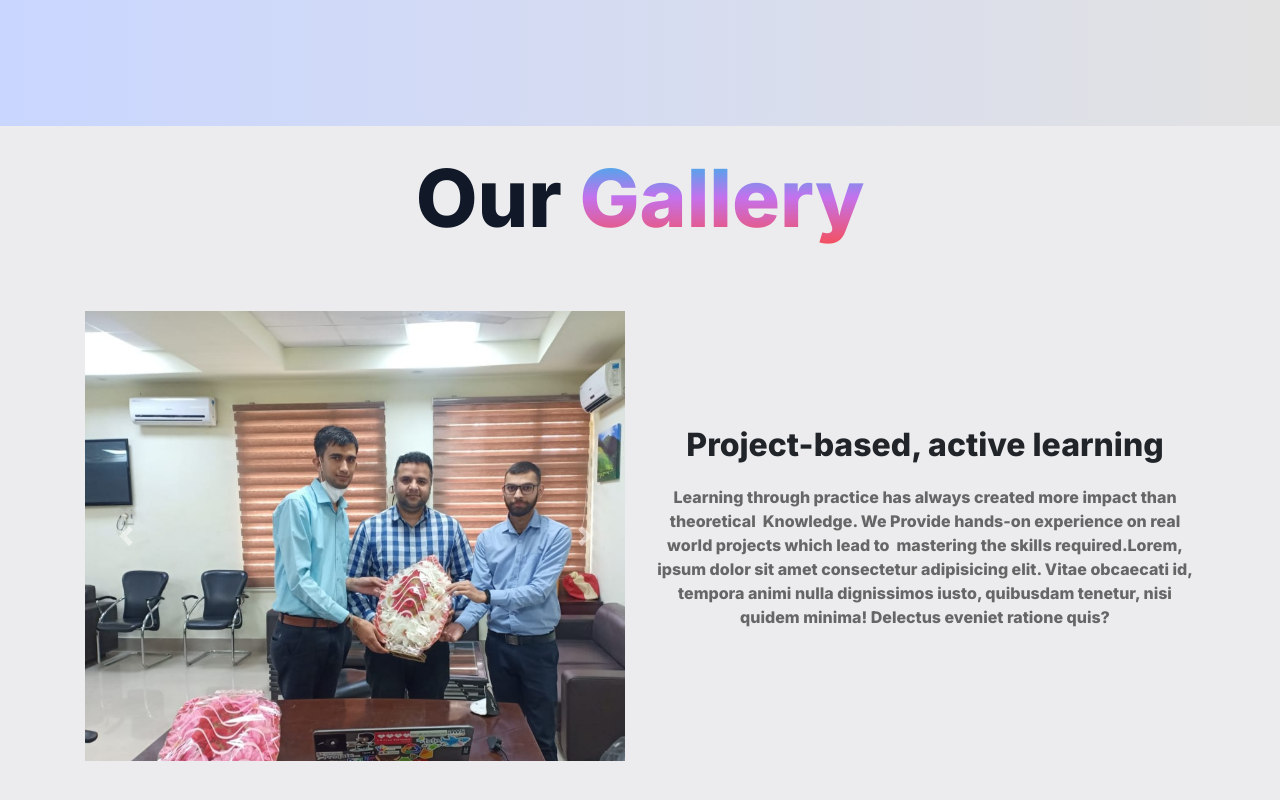
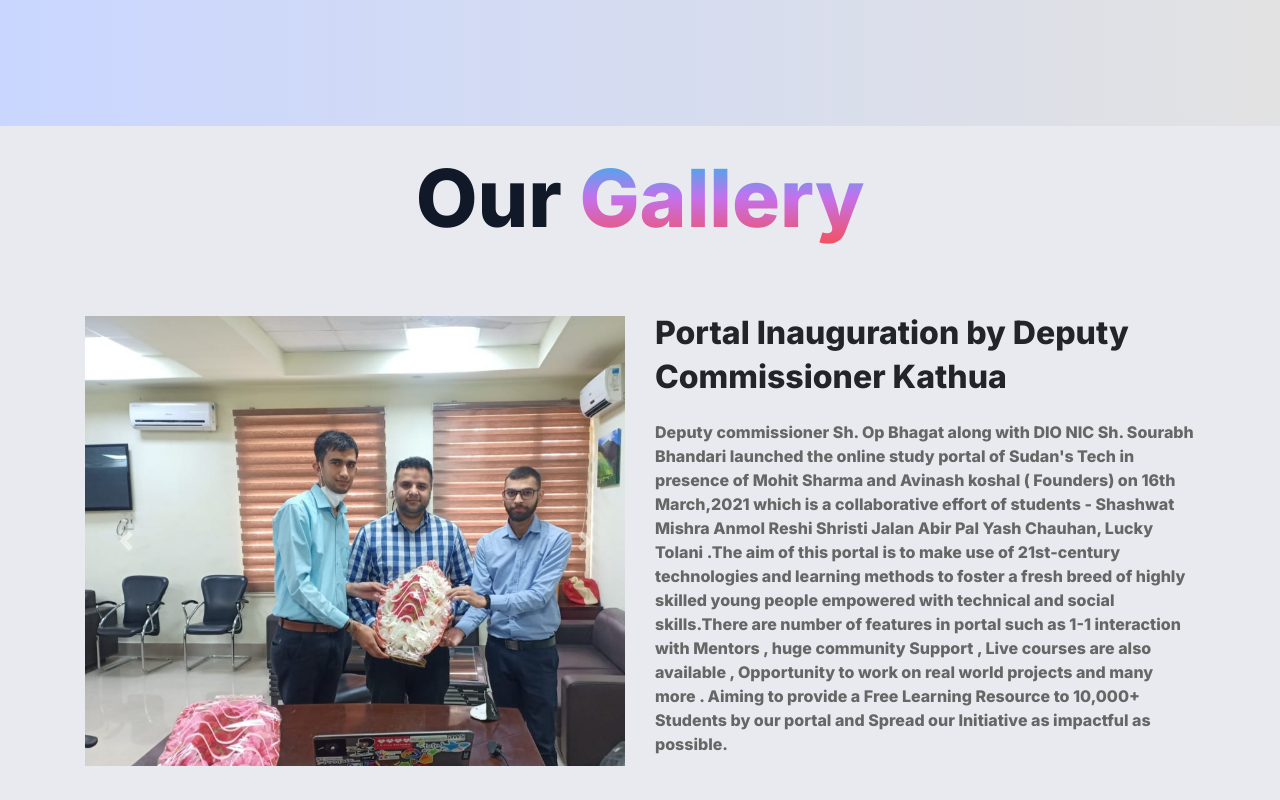
Before and after one commit to Sudan-s-Tech/Sudan-s-Tech-Website, a React (Create React App) app in the folder client/: page / in a window 1280 px wide. Shown: the part 4460-5260 px from the top of the page. Built offline with nearby package versions, Linux system fonts and the light colour scheme.

Commit message:
gallery part completed

```diff
--- a/client/src/components/Impact/impact.css
+++ b/client/src/components/Impact/impact.css
@@ -1,7 +1,7 @@
 .impact-main {
     position: relative;
     padding: 3em 0em;
-    background-color: #ECECEE;
+    background-color: #E0E1E4;
     color: white;
     overflow: hidden;
     z-index: 999;
--- a/client/src/components/gallery/Gallery.css
+++ b/client/src/components/gallery/Gallery.css
@@ -1,5 +1,5 @@
 .gallery{
-    background-color: #ECECEE;
+    background-color: #E8EAEF;
 }
 .gallery__span{
     background: -webkit-linear-gradient(#12c2e9, #c471ed, #f64f59);
@@ -16,17 +16,20 @@ overflow: hidden;
 .gallery__container-img{
 height: 450px !important;
 }
-.gallery__desc{
+.gallery__desc-h4{
+    font-size: 2rem;
+    text-align: left;
+    margin-bottom: 20px;
+    line-height: 1.4;
+}
+.gallery__desc1{
     display: flex;
     flex-direction: column;
     justify-content: center;
     align-items: center;
 }
-.gallery__desc h4{
-    margin-bottom: 20px;
-}
 .gallery__desc p{
-    line-height: 1.5;
+  text-align: left !important;
 }
 
 
@@ -44,4 +47,8 @@ height: 450px !important;
         height: 350px !important;
         object-fit: cover !important;
     }
+    .gallery__desc-h4{
+        font-size: 1.9rem;
+        margin-bottom: 20px;
+    }
 }
--- a/client/src/components/gallery/Gallery.js
+++ b/client/src/components/gallery/Gallery.js
@@ -10,7 +10,7 @@ function Gallery() {
           Our <span className="gallery__span">Gallery</span>
         </h1>
         <div className="row my-5 gallery__container">
-          <div className="col-md-6">
+          <div className="col-md-6 gallery__desc1">
             <div
               id="carouselExampleControls"
               class="carousel slide"
@@ -59,17 +59,11 @@ function Gallery() {
             </div>
           </div>
           <div className="col-md-6 gallery__desc">
-            <h4 style={{ textAlign: "center", fontSize: "2rem" }}>
-              Project-based, active learning
+            <h4 className='gallery__desc-h4'>
+            Portal Inauguration by Deputy Commissioner Kathua
             </h4>
             <p>
-              Learning‌ ‌through‌ ‌practice‌ ‌has‌ ‌always‌ ‌created‌ ‌more‌
-              ‌impact‌ ‌than‌ ‌theoretical‌ ‌ Knowledge.‌ ‌We‌ ‌Provide‌
-              ‌hands-on‌ ‌experience‌ ‌on‌ ‌real‌ ‌world‌ ‌projects‌ ‌which‌
-              ‌lead‌ ‌to‌ ‌ mastering‌ ‌the‌ ‌skills‌ ‌required.‌Lorem, ipsum
-              dolor sit amet consectetur adipisicing elit. Vitae obcaecati id,
-              tempora animi nulla dignissimos iusto, quibusdam tenetur, nisi
-              quidem minima! Delectus eveniet ratione quis?
+            Deputy commissioner Sh. Op Bhagat  along with DIO NIC Sh. Sourabh Bhandari launched the online study portal of Sudan's Tech  in presence of Mohit Sharma and   Avinash koshal  ( Founders) on 16th March,2021 which is a collaborative effort of students  - Shashwat Mishra Anmol Reshi Shristi Jalan Abir Pal Yash Chauhan, Lucky Tolani .The aim of this portal is to make use of 21st-century technologies and learning methods to foster a fresh breed of highly skilled young people empowered with technical and social skills.There are number of features in portal such as 1-1 interaction with Mentors , huge community Support , Live courses are also available , Opportunity to work on real world projects and many more . Aiming  to provide a Free Learning Resource to 10,000+ Students by our portal and Spread our Initiative as impactful as possible.
             </p>
           </div>
         </div>
```
Also changed, not shown: 1 other file (tests, documents, lock files or other folders).
